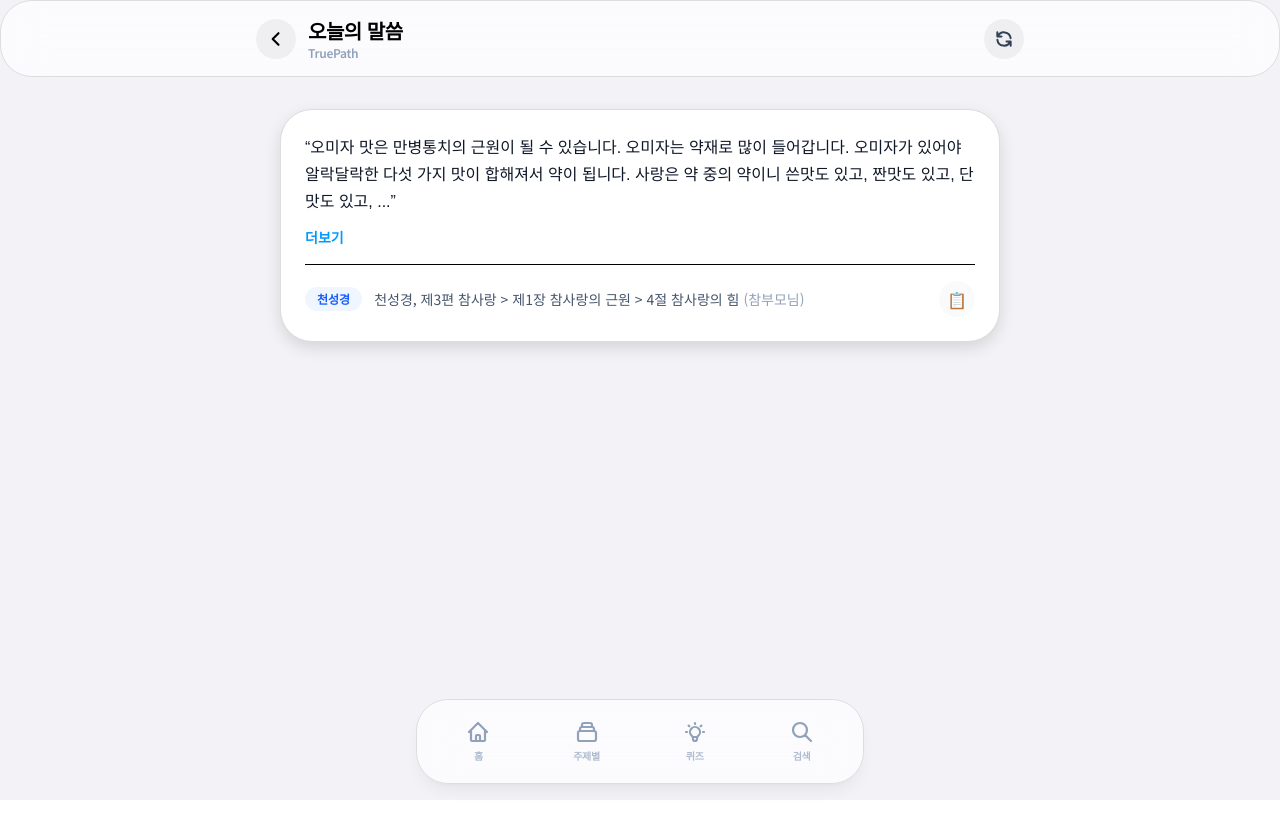
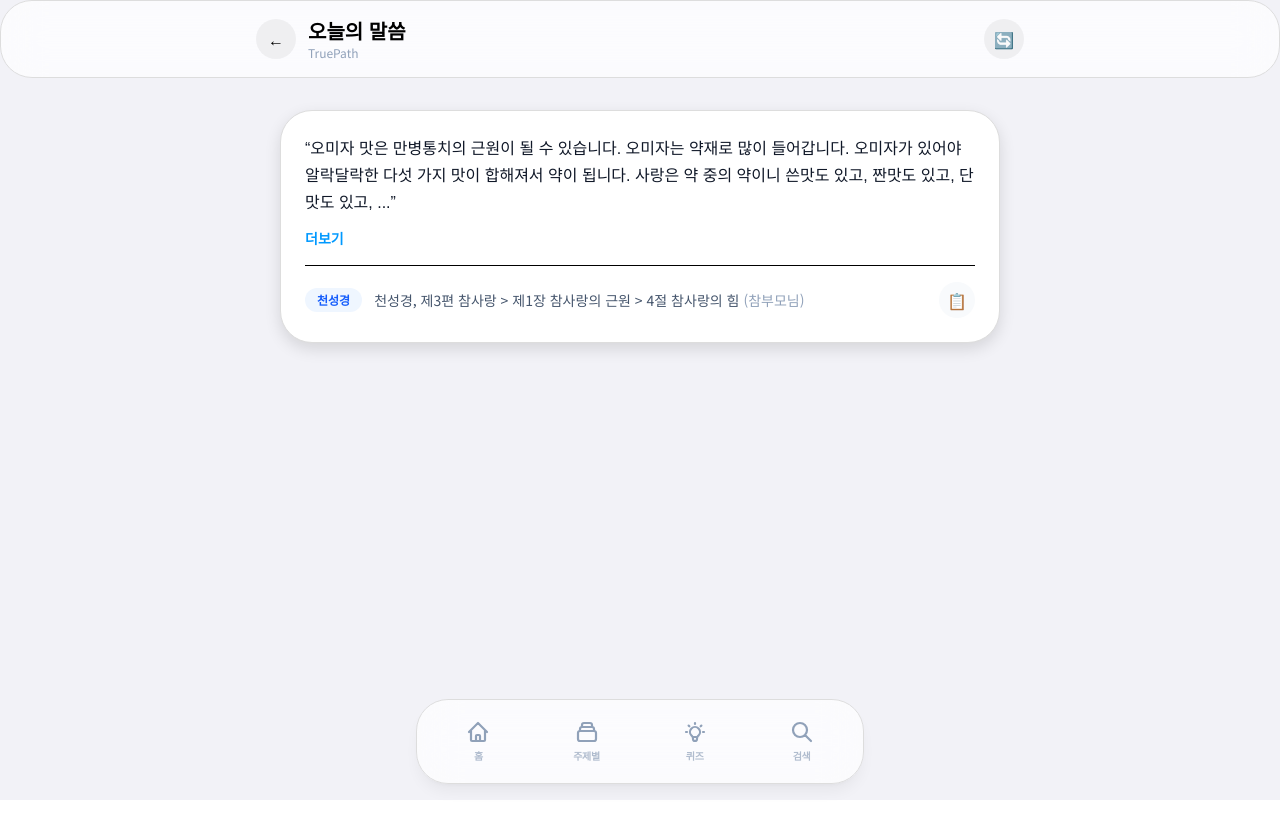
Before and after one commit to PARSA1021/word-meditation-app, a Next.js app: page /today in a window 1280 px wide. Shown: the top 838 px of the page. Built offline with nearby package versions, Linux system fonts and the light colour scheme; a web font is replaced by a local one.

Commit message:
20260321_search_ui/ux_update

```diff
--- a/app/today/page.tsx
+++ b/app/today/page.tsx
@@ -9,8 +9,7 @@ export default function TodayPage() {
   const [word, setWord] = useState<Word | null>(null)
 
   useEffect(() => {
-    // eslint-disable-next-line react-hooks/set-state-in-effect
-    setWord(getRandomWordExcept(null))
+    setWord(getRandomWordExcept()) // ✅ FIX
   }, [])
 
   if (!word) return <div className="p-6">로딩 중...</div>
@@ -20,32 +19,29 @@ export default function TodayPage() {
       <header className="sticky top-0 z-50 airbnb-nav border-b border-black/5 px-6 py-4">
         <div className="max-w-xl md:max-w-2xl lg:max-w-3xl mx-auto">
           <div className="flex items-center justify-between">
+
+            {/* 왼쪽 */}
             <div className="flex items-center gap-3">
               <Link
                 href="/"
-                className="w-10 h-10 flex items-center justify-center rounded-full bg-black/5 text-black active:scale-95 transition-transform"
-                aria-label="홈으로"
+                className="w-10 h-10 flex items-center justify-center rounded-full bg-black/5 active:scale-95 transition"
               >
-                <svg className="w-5 h-5" fill="none" stroke="currentColor" viewBox="0 0 24 24">
-                  <path strokeLinecap="round" strokeLinejoin="round" strokeWidth="2.5" d="M15 19l-7-7 7-7" />
-                </svg>
+                ←
               </Link>
-              <div className="leading-tight">
-                <h1 className="text-xl font-black text-black tracking-tight">오늘의 말씀</h1>
-                <p className="text-[12px] font-bold text-slate-400 tracking-tight">TruePath</p>
+              <div>
+                <h1 className="text-xl font-black">오늘의 말씀</h1>
+                <p className="text-xs text-slate-400">TruePath</p>
               </div>
             </div>
 
+            {/* 새로고침 */}
             <button
-              onClick={() => setWord(getRandomWordExcept(word.id))}
-              className="w-10 h-10 rounded-full bg-black/5 text-slate-700 hover:text-[#0099ff] active:scale-95 transition-all flex items-center justify-center"
-              aria-label="새 말씀 뽑기"
-              title="새 말씀 뽑기"
+              onClick={() => setWord(getRandomWordExcept([word.id]))}
+              className="w-10 h-10 rounded-full bg-black/5 hover:text-[#0099ff] active:scale-95 transition flex items-center justify-center"
             >
-              <svg className="w-5 h-5" fill="none" stroke="currentColor" viewBox="0 0 24 24">
-                <path strokeLinecap="round" strokeLinejoin="round" strokeWidth="2.4" d="M4 4v5h.582m15.356 2A8.001 8.001 0 004.582 9m0 0H9m11 11v-5h-.581m0 0a8.003 8.003 0 01-15.357-2m15.357 2H15"></path>
-              </svg>
+              🔄
             </button>
+
           </div>
         </div>
       </header>
```
